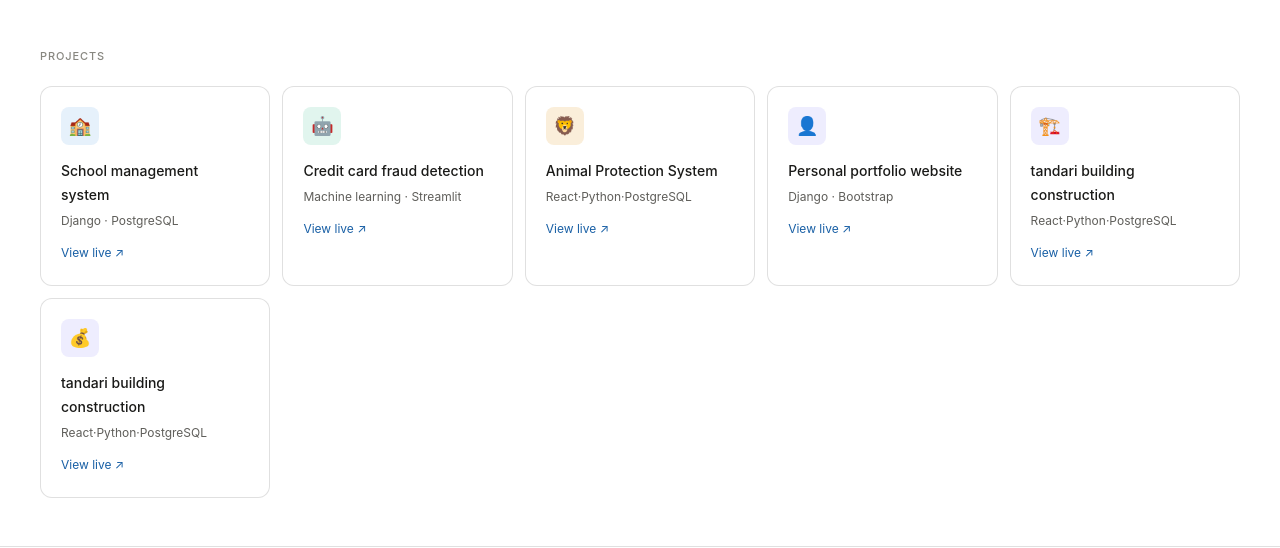
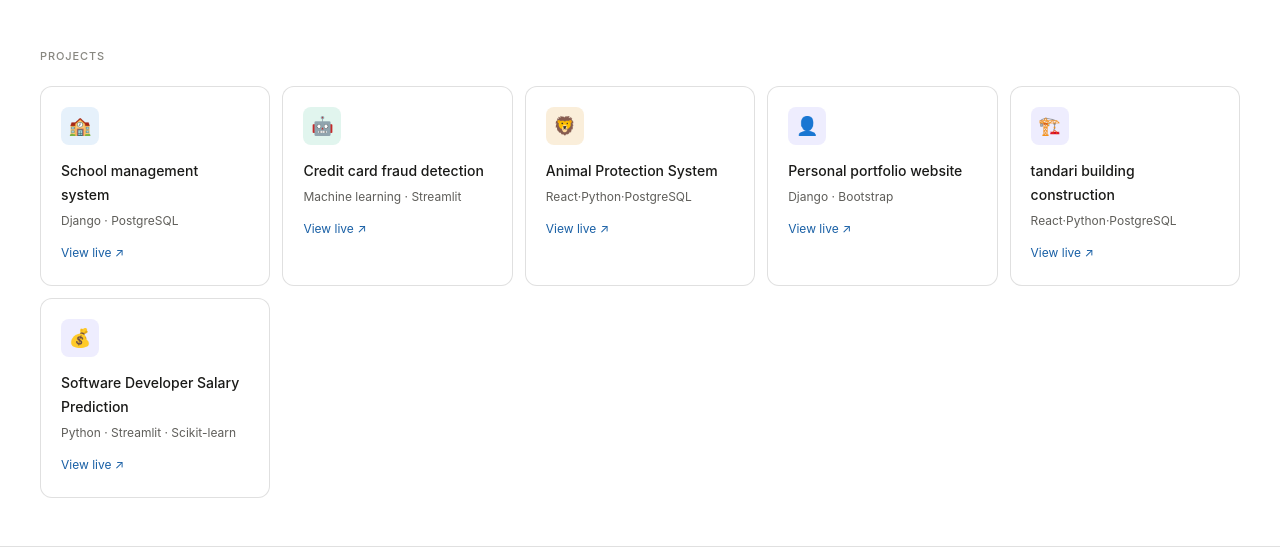
Before and after one commit to BlessmoreMadungwe/profile, a Django app: page / in a window 1280 px wide. Shown: the part 1404-1952 px from the top of the page. Run offline with Django 5.2, Linux system fonts and the light colour scheme.

Commit message:
Modify project card for salary prediction app
Updated project card details for salary prediction app.

```diff
--- a/portfolio/templates/home.html
+++ b/portfolio/templates/home.html
@@ -365,12 +365,15 @@
       <div class="project-link">View live ↗</div>
     </a>
 
-      <a class="project-card" href="https://salary-prediction-with-machine-learning-app-burdm4jwzfdxedds3z.streamlit.app/" target="_blank" rel="noopener">
-      <div class="project-icon icon-purple">💰</div>
-      <div class="project-name">tandari building construction</div>
-      <div class="project-tech">React·Python·PostgreSQL </div>
-      <div class="project-link">View live ↗</div>
-    </a>
+    <a class="project-card"
+   href="https://salary-prediction-with-machine-learning-app-burdm4jwzfdxedds3z.streamlit.app/"
+   target="_blank"
+   rel="noopener noreferrer">
+  <div class="project-icon icon-purple" aria-hidden="true">💰</div>
+  <div class="project-name">Software Developer Salary Prediction</div>
+  <div class="project-tech">Python · Streamlit · Scikit-learn</div>
+  <div class="project-link">View live ↗</div>
+</a>
 
 
 
```
